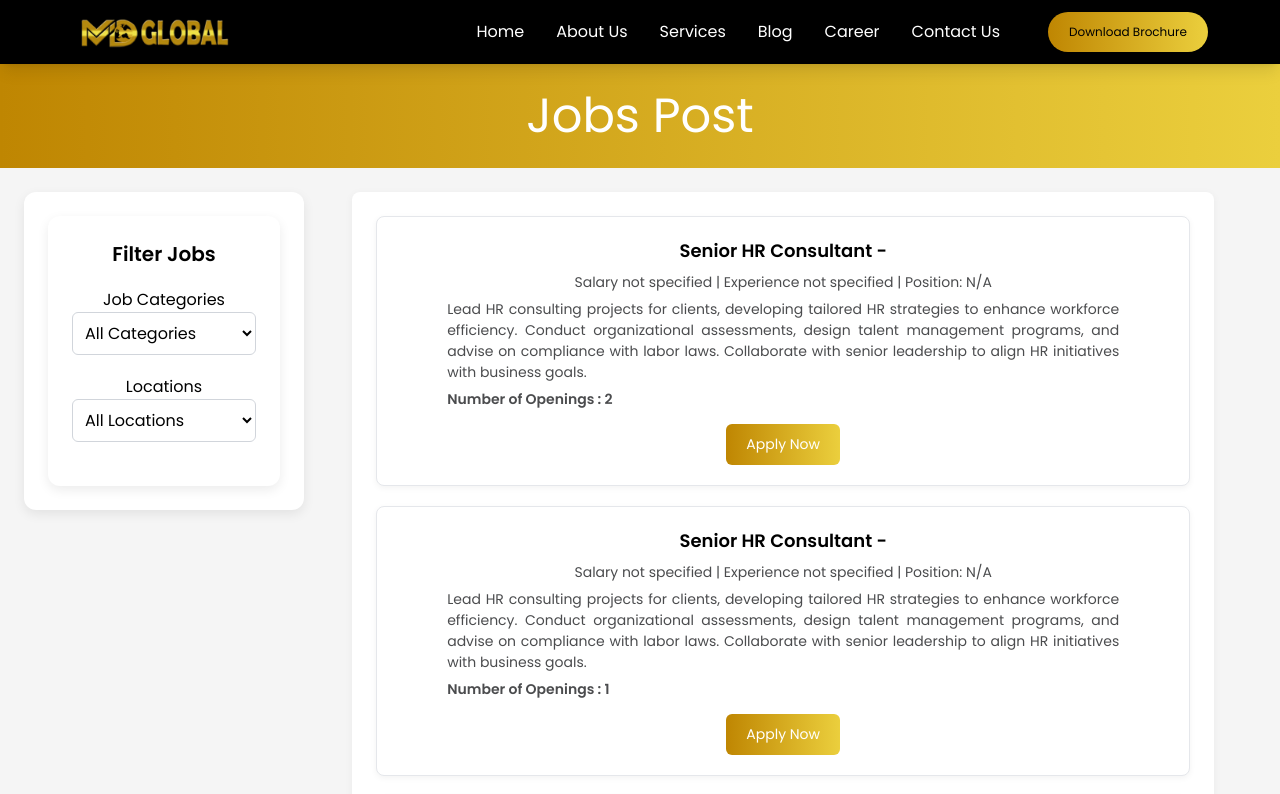
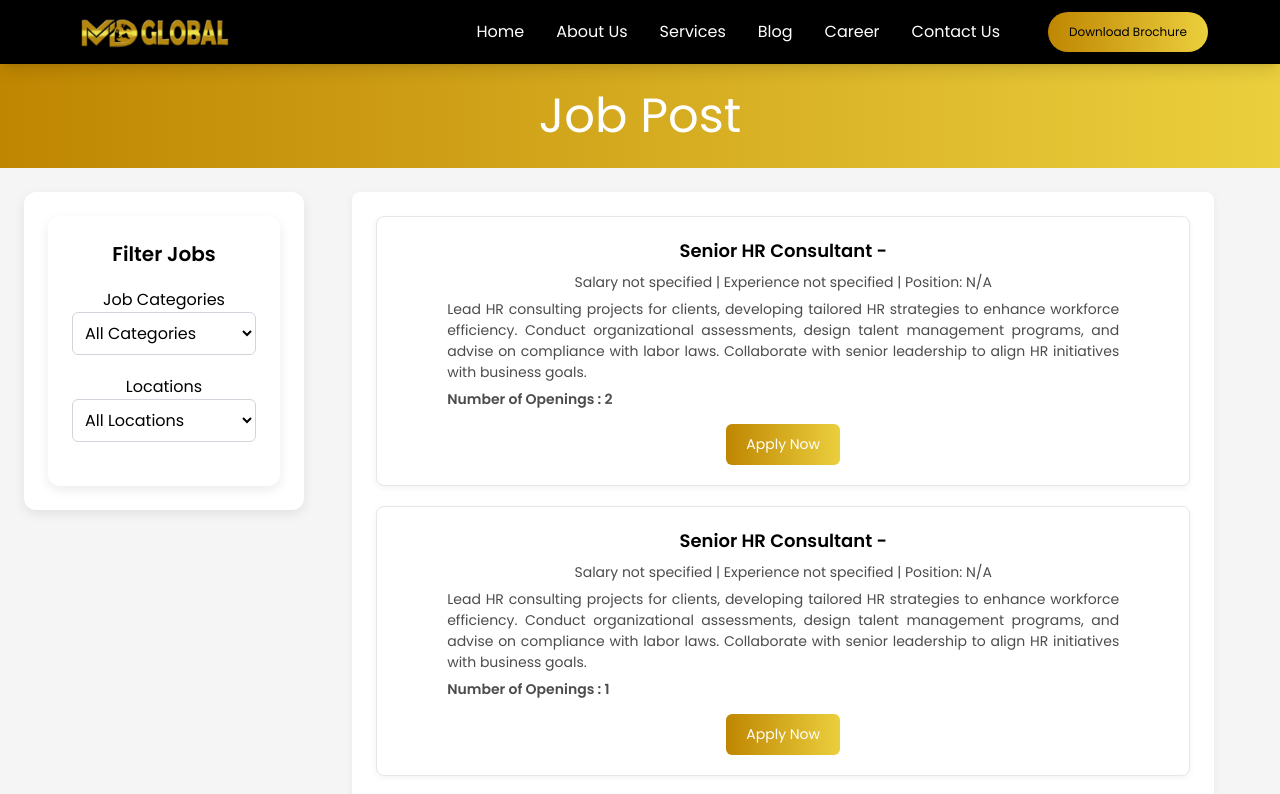
Before and after one commit to Lokender-droid/mdglobalnew, a React (Vite) app: page /career in a window 1280 px wide. Shown: the top 794 px of the page. Built offline with nearby package versions, Linux system fonts and the light colour scheme.

Commit message:
Again UPDATED jobs post heading

```diff
--- a/src/components/Career/career.jsx
+++ b/src/components/Career/career.jsx
@@ -95,7 +95,7 @@ const Career = () => {
     <div>
       {/* Header */}
       <header className="header">
-        <h1>Jobs Post</h1>
+        <h1>Job Post</h1>
       </header>
 
       {/* Main Content */}
```
